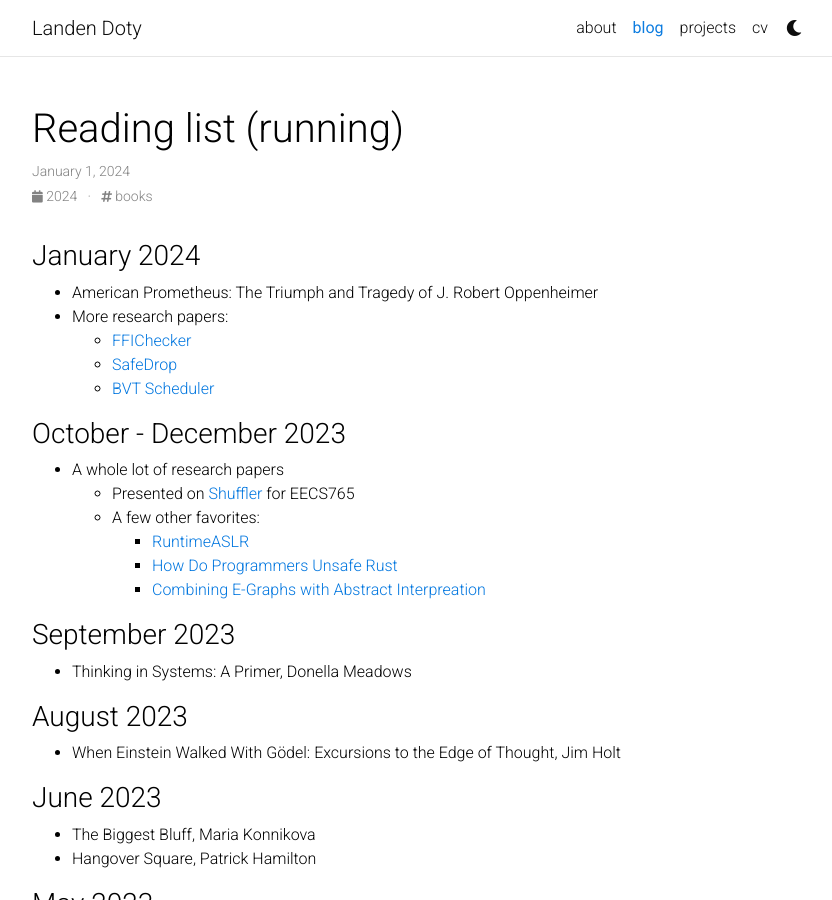
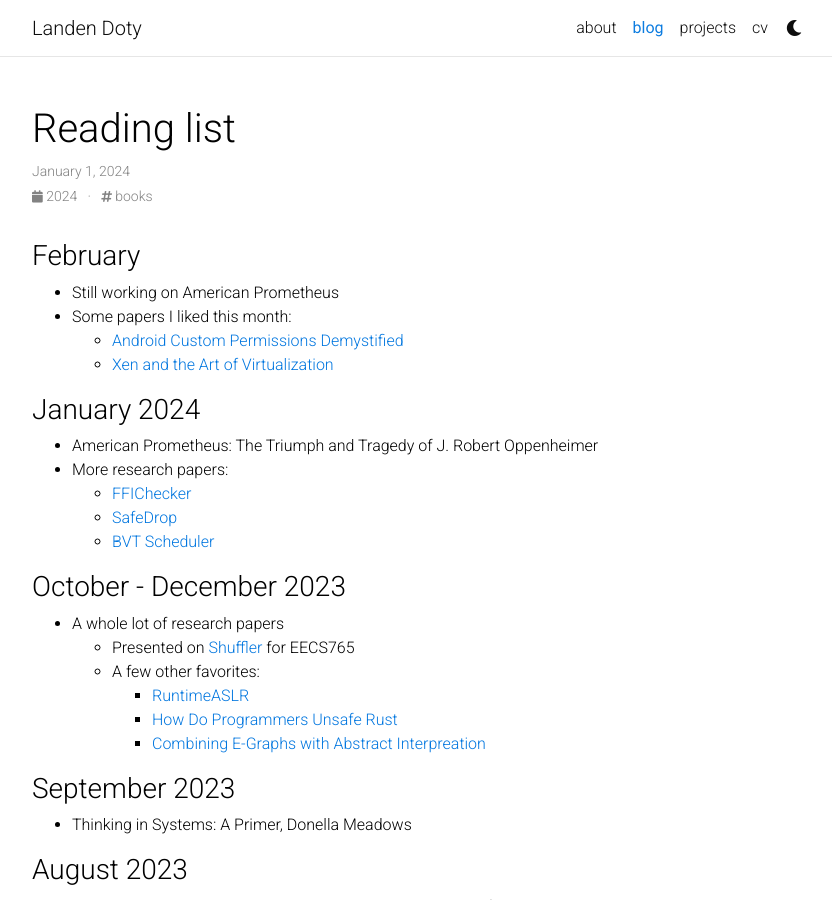
Before and after one commit to landoty/landoty.github.io, a Jekyll site: the page built from _posts/2023-04-26-what-im-reading.md, in a window 1280 px wide and 900 px high. Shown: the whole window, without its empty margins (223-1055 px from the left). Built offline with Jekyll 4.4.1, drawn with Linux system fonts in a browser that asks for light colours; comment, search, counter and statistics services are not loaded; a style sheet for code colours, icons or effects is not loaded.

Commit message:
update reading

```diff
--- a/_posts/2023-04-26-what-im-reading.md
+++ b/_posts/2023-04-26-what-im-reading.md
@@ -1,10 +1,16 @@
 ---
 layout: post
-title: Reading list (running)
+title: Reading list
 date: 2024-January-1
 description: keeping track of what I'm reading
 tags: books
 ---
+
+### February
+- Still working on American Prometheus
+- Some papers I liked this month:
+    - [Android Custom Permissions Demystified](https://ieeexplore.ieee.org/document/9519385)
+    - [Xen and the Art of Virtualization](https://www.cl.cam.ac.uk/research/srg/netos/papers/2003-xensosp.pdf)
 
 ### January 2024
 - American Prometheus: The Triumph and Tragedy of J. Robert Oppenheimer
```
